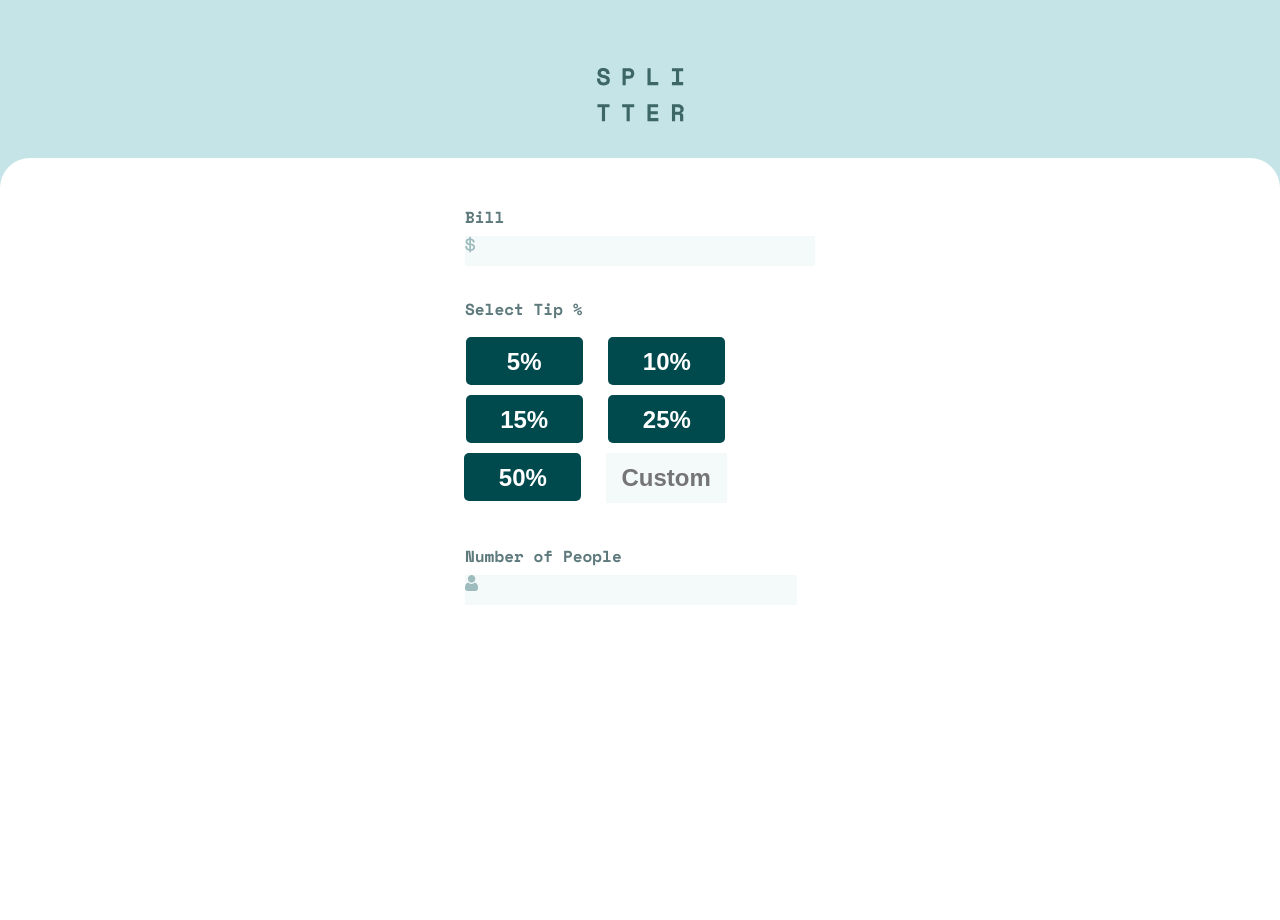
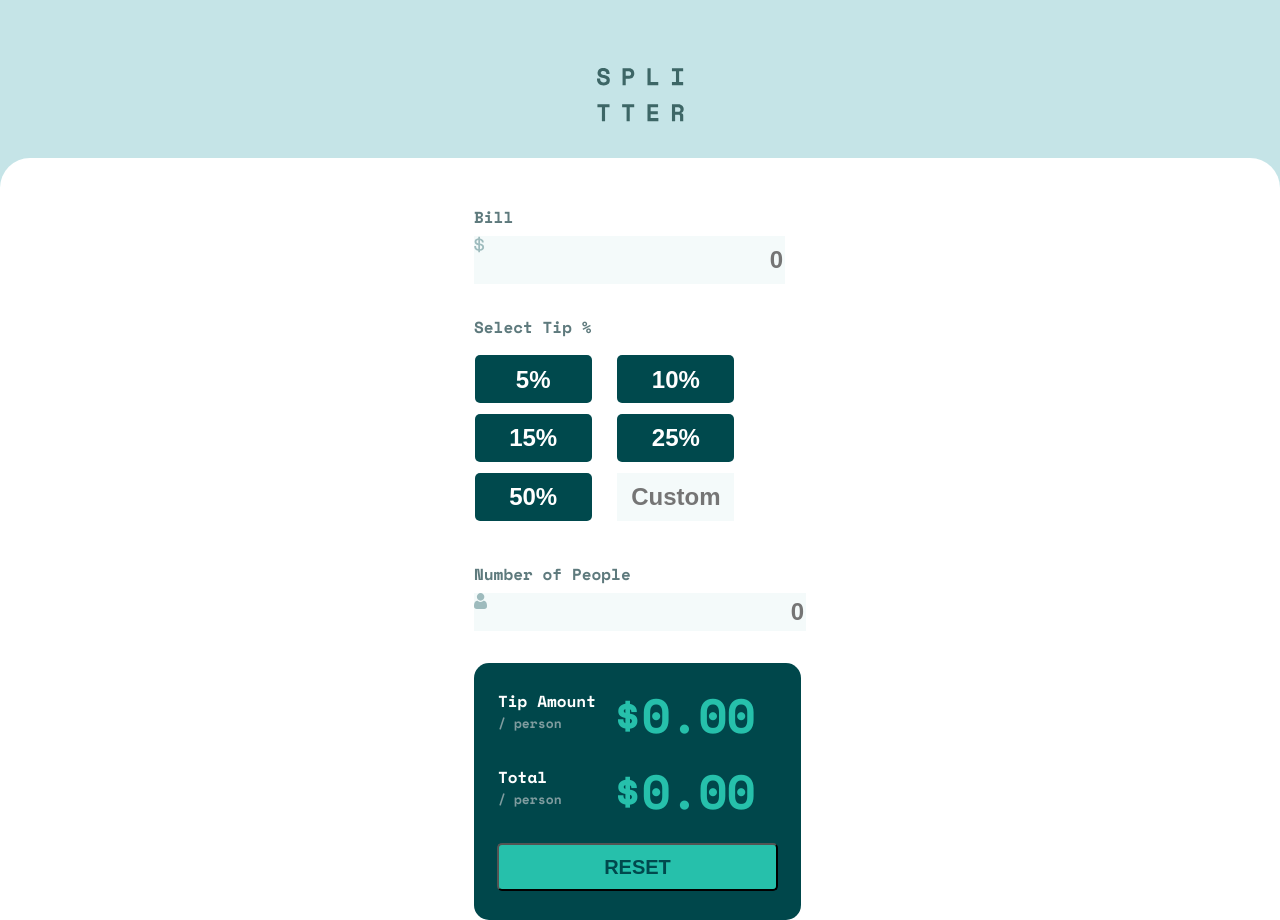
Before and after one commit to Jacoberson/tip-calculator, a React (Create React App) app: page / in a window 1280 px wide. Before the commit the page ends 822 px from the top, so only its background shows below. Built offline with nearby package versions, Linux system fonts and the light colour scheme.

Commit message:
enhancement: amounts portion

```diff
--- a/src/components/Header.js
+++ b/src/components/Header.js
@@ -3,9 +3,9 @@ import logo from "../images/logo.svg";
 
 const Header = () => {
   return (
-    <div className="logo">
+    <header className="logo">
       <img src={logo} alt="logo" />
-    </div>
+    </header>
   );
 };
 
--- a/src/components/TipForm.js
+++ b/src/components/TipForm.js
@@ -6,9 +6,9 @@ const TipForm = () => {
 
   return (
     <form className="bill-portion">
-      <p className="bill">Bill</p>
-      <input id="bill-input" type="number" />
-      <p className="tip">Select Tip %</p>
+      <h3 className="bill">Bill</h3>
+      <input id="bill-input" type="number" placeholder="0" />
+      <h3 className="tip">Select Tip %</h3>
       <div className="tip-button-container">
         {tipPercentages.map(percent => (
           <TipButton key={percent} percent={percent} />
@@ -22,8 +22,27 @@ const TipForm = () => {
         />
       </div>
       <div className="people-container">
-        <p className="number-of-people">Number of People</p>
-        <input id="people-input" type="number" min="1" />
+        <h3 className="number-of-people">Number of People</h3>
+        <input id="people-input" type="number" min="1" placeholder="0" />
+      </div>
+      <div className="amounts-container">
+        <div className="tip-amount-container">
+          <span className="total-per-person">
+            <h3 className="total-h3">Tip Amount</h3>
+            <p className="per-person">/ person</p>
+          </span>
+          <p className="amount">$0.00</p>
+        </div>
+        <div className="tip-amount-container">
+          <span className="total-per-person">
+            <h3 className="total-h3">Total</h3>
+            <p className="per-person">/ person</p>
+          </span>
+          <p className="amount">$0.00</p>
+        </div>
+        <button id="reset-btn" type="reset">
+          Reset
+        </button>
       </div>
     </form>
   );
--- a/src/index.css
+++ b/src/index.css
@@ -35,11 +35,31 @@ body {
   -moz-osx-font-smoothing: grayscale;
 }
 
-p {
+h3 {
   font-weight: 700;
   font-size: 16px;
   line-height: 23.7px;
   color: hsl(186, 14%, 43%);
+}
+
+p {
+  font-weight: 700;
+  font-size: 13px;
+  line-height: 19.25px;
+  color: hsl(184, 14%, 56%);
+}
+
+input {
+  background: hsl(189, 41%, 97%);
+  color: hsl(183, 100%, 15%);
+  font-weight: 700;
+  font-size: 24px;
+  line-height: 35.54px;
+  text-align: right;
+  box-sizing: border-box;
+  background-repeat: no-repeat;
+  outline: none;
+  border: 0;
 }
 
 @media (min-width: 375px) {
@@ -87,15 +107,10 @@ p {
   #bill-input {
     padding-left: 20px;
     border: 0;
-    background: hsl(189, 41%, 97%);
-    color: hsl(183, 100%, 15%);
     background-image: url(./images/icon-dollar.svg);
-    background-repeat: no-repeat;
-    font-weight: 700;
-    font-size: 24px;
-    text-align: right;
-    box-sizing: border-box;
     outline: none;
+    width: 311px;
+    height: 48px;
   }
 
   #bill-input:focus {
@@ -105,6 +120,11 @@ p {
 
   #bill-input:hover {
     cursor: pointer;
+  }
+
+  #bill-input::placeholder,
+  #people-input::placeholder {
+    text-align: right;
   }
 
   .tip {
@@ -136,6 +156,7 @@ p {
 
   .tip-button:hover {
     background-color: hsl(173, 61%, 77%);
+    color: hsl(183, 100%, 15%);
     cursor: pointer;
   }
 
@@ -145,15 +166,8 @@ p {
   }
 
   #custom-input {
-    outline: none;
-    border: 0;
     width: 117px;
     height: 48px;
-    font-weight: 700;
-    font-size: 24px;
-    text-align: right;
-    background: hsl(189, 41%, 97%);
-    color: hsl(183, 100%, 15%);
   }
 
   #custom-input:hover {
@@ -169,16 +183,71 @@ p {
   }
 
   #people-input {
-    background: hsl(189, 41%, 97%);
+    background-image: url(./images/icon-person.svg);
+  }
+
+  .amounts-container {
+    position: relative;
+    top: 32px;
+    background-color: #00474b;
+    width: 327px;
+    height: 257px;
+    border-radius: 15px;
+    display: flex;
+    flex-flow: column wrap;
+    align-content: flex-start;
+    justify-content: space-evenly;
+    align-items: center;
+  }
+
+  .tip-amount-container {
+    position: relative;
+    bottom: 60px;
+    width: 281px;
+    height: 48px;
+    display: flex;
+    justify-content: space-between;
+  }
+
+  .total-per-person {
+    position: relative;
+    top: 39px;
+    left: 24px;
+  }
+
+  .total-h3 {
+    color: hsl(0, 0%, 100%);
+    margin: 20px 0 0;
+    padding: 0px;
+  }
+
+  .per-person {
+    margin-top: 0;
+    margin-bottom: 23px;
+  }
+
+  .amount {
+    font-weight: 700;
+    font-size: 48px;
+    line-height: 71.09px;
+    letter-spacing: -1px;
+    text-align: right;
+    color: hsl(172, 67%, 45%);
+  }
+
+  #reset-btn {
+    position: relative;
+    left: 23px;
+    background: hsl(172, 67%, 45%);
     color: hsl(183, 100%, 15%);
-    background-image: url(./images/icon-person.svg);
-    background-repeat: no-repeat;
-    border: 0;
+    border-radius: 5px;
+    width: 281px;
+    height: 48px;
     font-weight: 700;
-    font-size: 24px;
-    text-align: right;
-    box-sizing: border-box;
-    outline: none;
+    font-size: 20px;
+    line-height: 29.62px;
+    text-align: center;
+    text-transform: uppercase;
   }
 }
 
```
